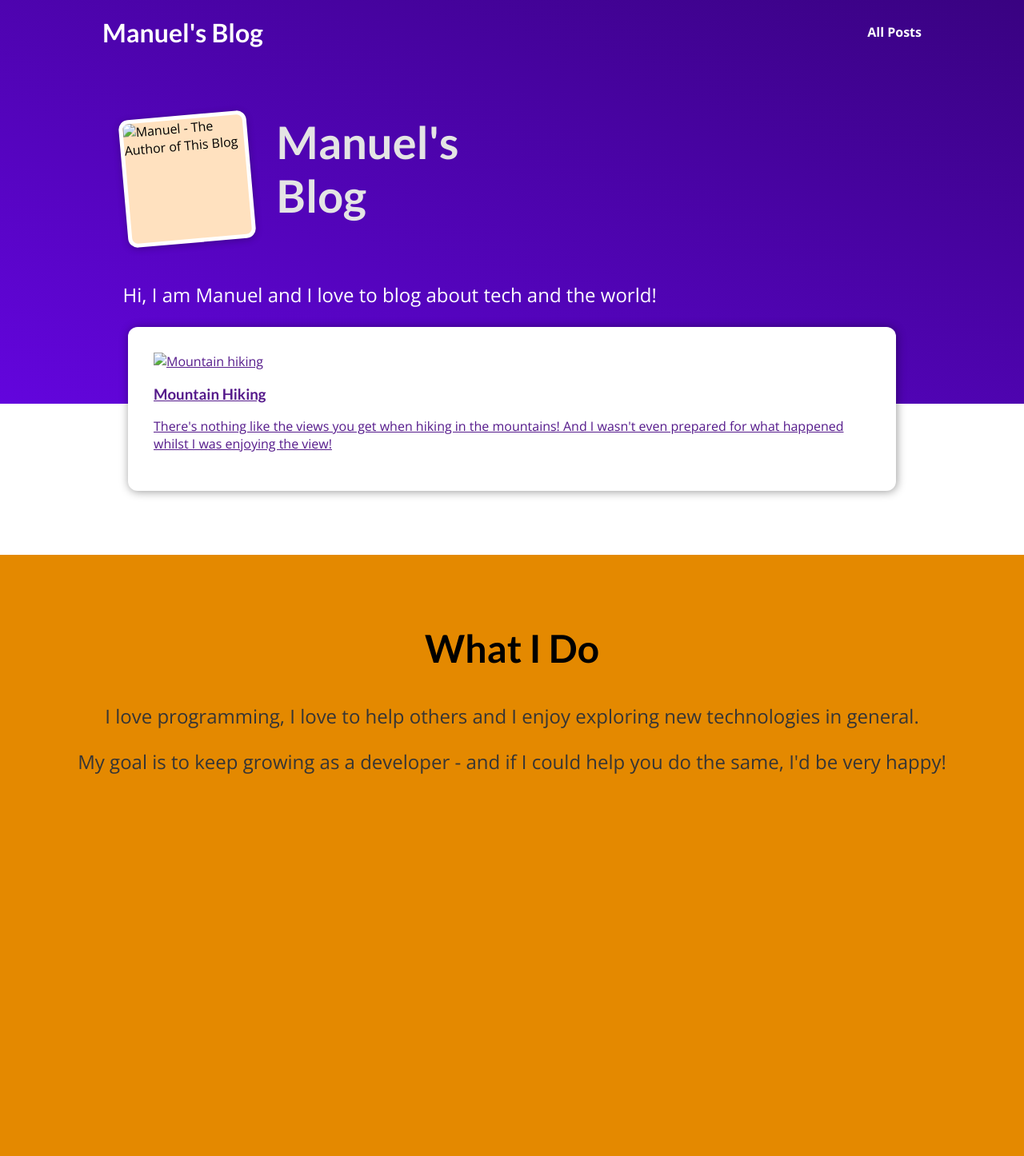
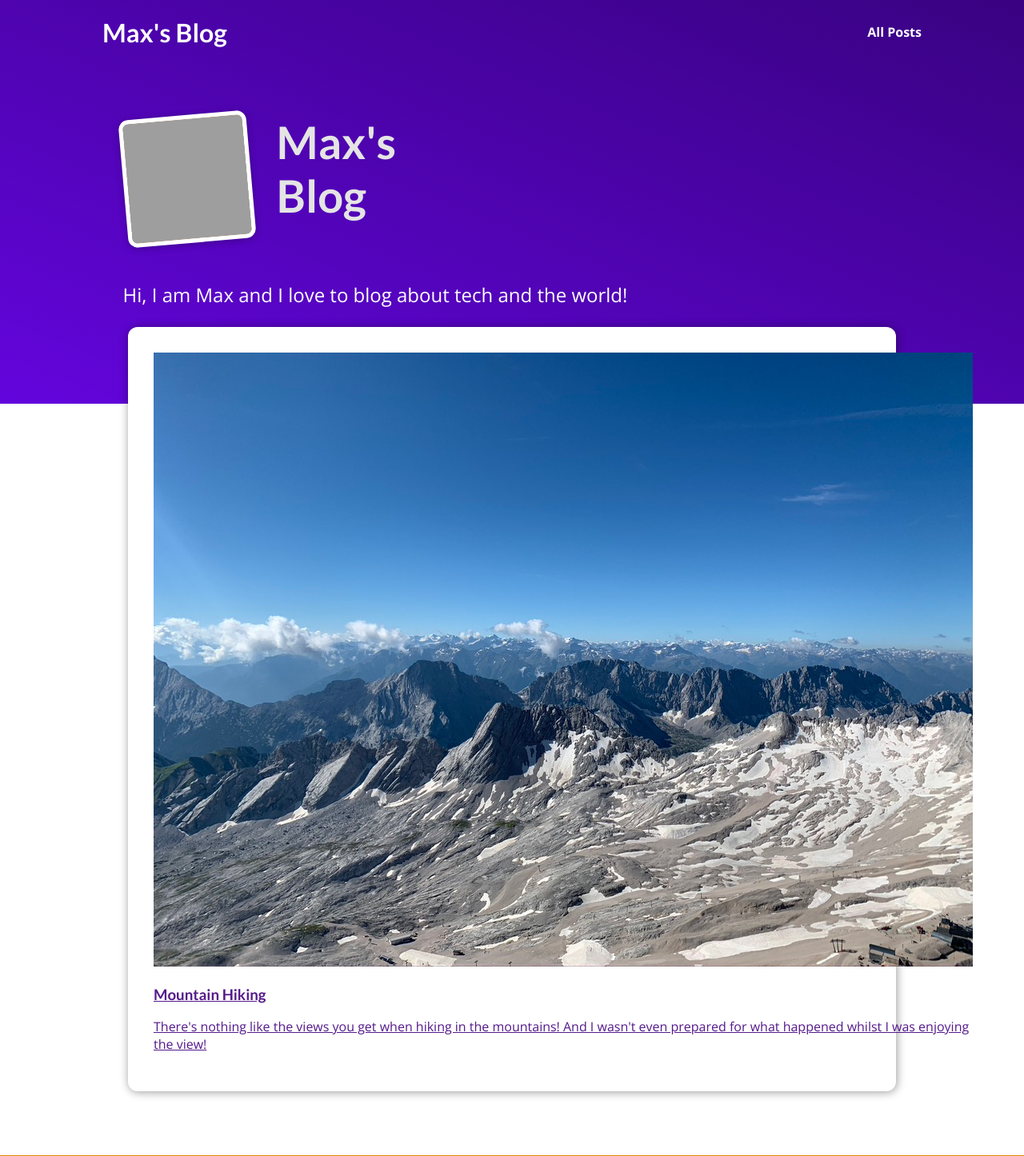
Before and after one commit to manujelko/django-blog, a Django app: template blog/templates/blog/index.html in a window 1280 px wide. Shown: the top 1446 px of the page at 80% size. Before the commit the page ends 968 px from the top, so only its background shows below. Run offline with Django 3.2, Linux system fonts and the light colour scheme; the template is opened without the code that fills it, so the values that code supplies are empty; grey boxes are pictures that could not be loaded.

Commit message:
Add images.

```diff
--- a/blog/templates/blog/index.html
+++ b/blog/templates/blog/index.html
@@ -11,24 +11,24 @@ My blog
 
 {% block content %}
 <header id="main-navigation">
-    <h1><a href="">Manuel's Blog</a></h1>
+    <h1><a href="">Max's Blog</a></h1>
     <nav>
         <a href="">All Posts</a>
     </nav>
 </header>
 <section id="welcome">
     <header>
-        <img src="" alt="Manuel - The Author of This Blog" />
-        <h2>Manuel's Blog</h2>
+        <img src="{% static 'blog/images/max.png' %}" alt="Max - The Author of This Blog" />
+        <h2>Max's Blog</h2>
     </header>
-    <p>Hi, I am Manuel and I love to blog about tech and the world!</p>
+    <p>Hi, I am Max and I love to blog about tech and the world!</p>
 </section>
 <section id="latest-posts">
     <ul>
         <li>
             <article class="post">
                 <a href="">
-                    <img src="" alt="Mountain hiking" />
+                    <img src="{% static 'blog/images/mountains.jpg' %}" alt="Mountain hiking" />
                     <div class="post__content">
                         <h3>Mountain Hiking</h3>
                         <p>
```
Also changed, not shown: blog/static/blog/images/coding.jpg (added), blog/static/blog/images/mountains.jpg (added), blog/static/blog/images/woods.jpg (added), 1 other file.
